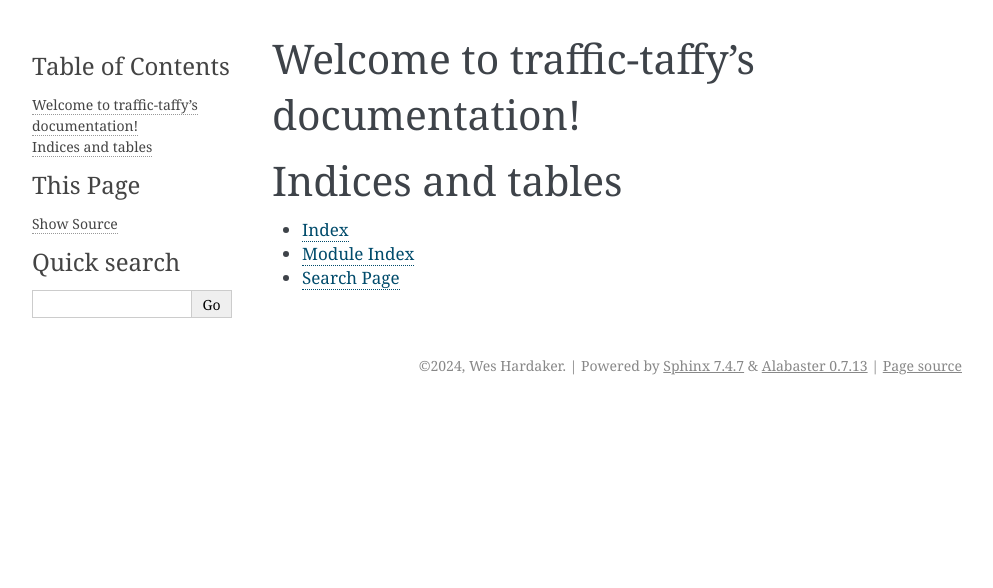
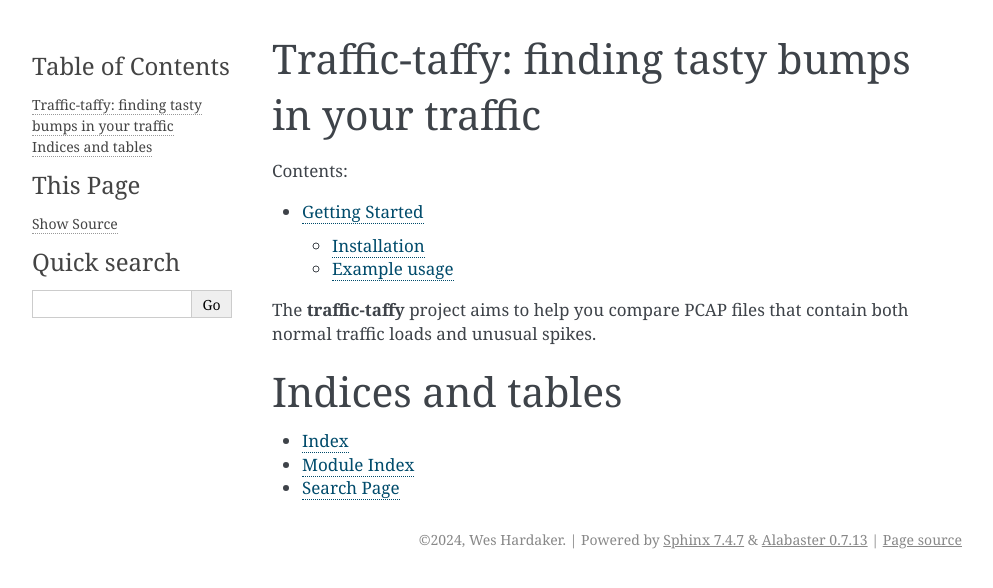
Before and after one commit to traffic-taffy/traffic-taffy, a Sphinx documentation site: the page built from docs/index.rst, in a window 1280 px wide. Shown: the top 588 px of the page, without its empty margins (148-1141 px from the left). Built offline with Sphinx 7.4.7, drawn with Linux system fonts in a browser that asks for light colours.

Commit message:
first pass at example

```diff
--- a/docs/index.rst
+++ b/docs/index.rst
@@ -3,12 +3,18 @@
    You can adapt this file completely to your liking, but it should at least
    contain the root `toctree` directive.
 
-Welcome to traffic-taffy's documentation!
-=========================================
+Traffic-taffy: finding tasty bumps in your traffic
+==================================================
 
 .. toctree::
    :maxdepth: 2
    :caption: Contents:
+
+   gettingstarted
+
+The **traffic-taffy** project aims to help you compare PCAP files that
+contain both normal traffic loads and unusual spikes.
+
 
 
 
```
Also changed, not shown: docs/gettingstarted.rst (added, +27 -0 lines).
